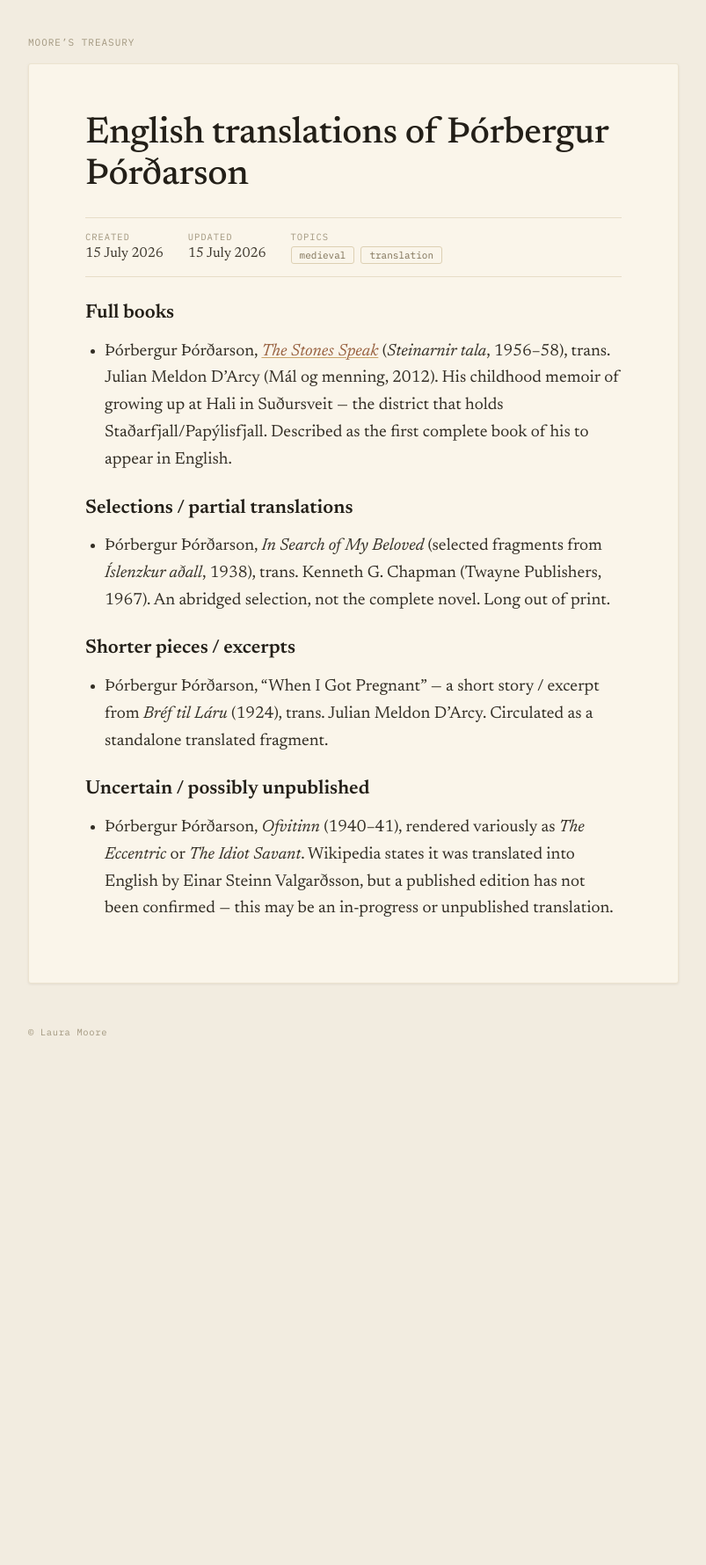
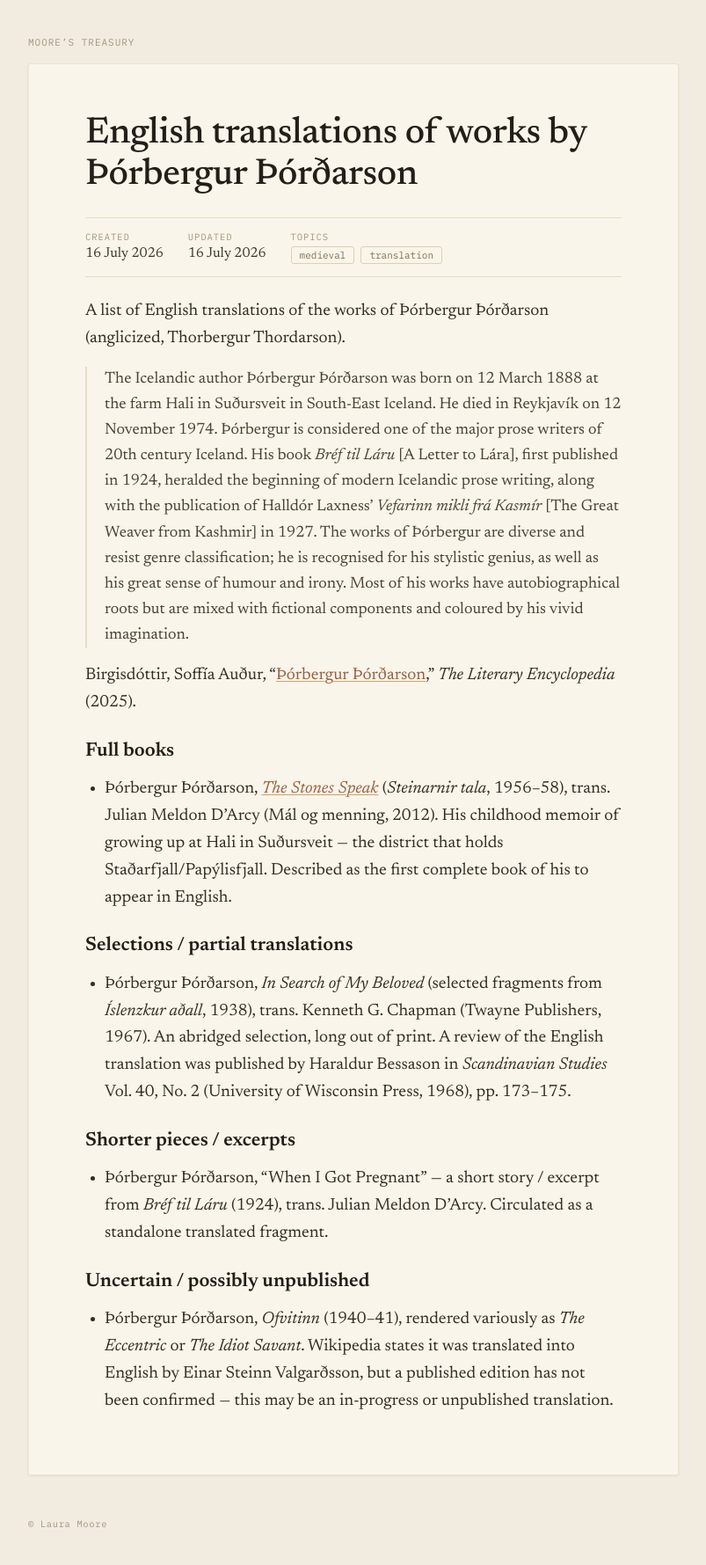
Before and after one commit to lauramoorewrites-del/treasury, a Jekyll site: the page built from _pages/english-translations-of-thorbergur-thordarson.md, in a window 1280 px wide. Shown: the whole page at 88% size, without its empty margins (238-1041 px from the left). Built offline with Jekyll 4.4.1, drawn with Linux system fonts in a browser that asks for light colours; before the commit the page ends 1220 px from its top, so only the background shows below that.

Commit message:
Update Þórbergur Þórðarson entry
Co-Authored-By: Claude Opus 4.6 (1M context) <noreply@anthropic.com>

```diff
--- a/_pages/english-translations-of-thorbergur-thordarson.md
+++ b/_pages/english-translations-of-thorbergur-thordarson.md
@@ -1,10 +1,16 @@
 ---
 layout: default
-title: "English translations of Þórbergur Þórðarson"
-created: "15 July 2026"
-updated: "15 July 2026"
+title: "English translations of works by Þórbergur Þórðarson"
+created: "16 July 2026"
+updated: "16 July 2026"
 topics: [medieval, translation]
 ---
+
+A list of English translations of the works of Þórbergur Þórðarson (anglicized, Thorbergur Thordarson).
+
+> The Icelandic author Þórbergur Þórðarson was born on 12 March 1888 at the farm Hali in Suðursveit in South-East Iceland. He died in Reykjavík on 12 November 1974. Þórbergur is considered one of the major prose writers of 20th century Iceland. His book *Bréf til Láru* [A Letter to Lára], first published in 1924, heralded the beginning of modern Icelandic prose writing, along with the publication of Halldór Laxness’ *Vefarinn mikli frá Kasmír* [The Great Weaver from Kashmir] in 1927. The works of Þórbergur are diverse and resist genre classification; he is recognised for his stylistic genius, as well as his great sense of humour and irony. Most of his works have autobiographical roots but are mixed with fictional components and coloured by his vivid imagination.
+
+Birgisdóttir, Soffía Auður, "[Þórbergur Þórðarson](https://www.litencyc.com/php/speople.php?rec=true&UID=14859)," *The Literary Encyclopedia* (2025).
 
 ## Full books
 
@@ -12,7 +18,7 @@ topics: [medieval, translation]
 
 ## Selections / partial translations
 
-- Þórbergur Þórðarson, *In Search of My Beloved* (selected fragments from *Íslenzkur aðall*, 1938), trans. Kenneth G. Chapman (Twayne Publishers, 1967). An abridged selection, not the complete novel. Long out of print.
+- Þórbergur Þórðarson, *In Search of My Beloved* (selected fragments from *Íslenzkur aðall*, 1938), trans. Kenneth G. Chapman (Twayne Publishers, 1967). An abridged selection, long out of print. A review of the English translation was published by Haraldur Bessason in *Scandinavian Studies* Vol. 40, No. 2 (University of Wisconsin Press, 1968), pp. 173–175.
 
 ## Shorter pieces / excerpts
 
```
